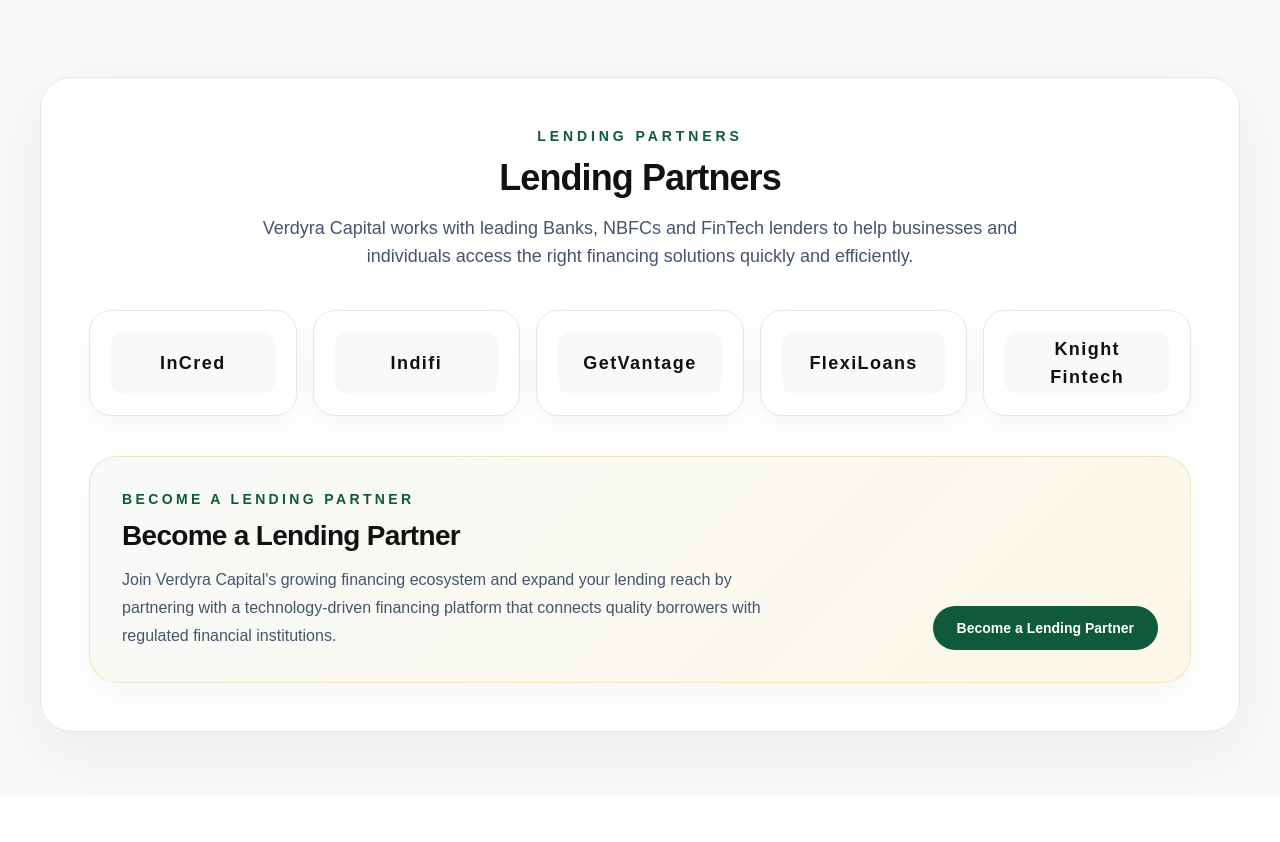
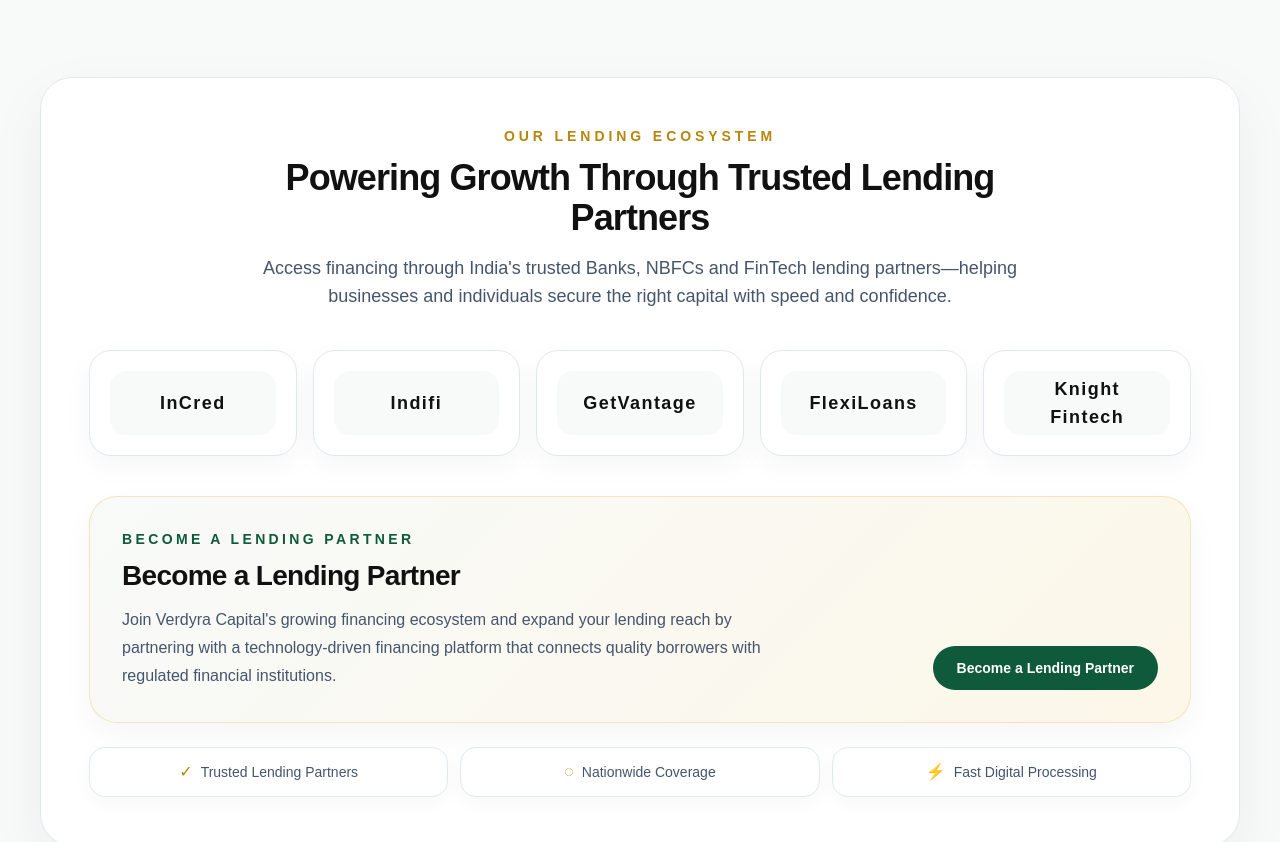
Before and after one commit to admin-verdyra/verdyra-capital, a Next.js app: page / in a window 1280 px wide. Shown: the part 3360-4202 px from the top of the page. Built offline with nearby package versions, Linux system fonts and the light colour scheme.

Commit message:
Add lending partners section and refine homepage

```diff
--- a/components/sections/PartnersSection.tsx
+++ b/components/sections/PartnersSection.tsx
@@ -6,19 +6,25 @@ const partners = [
   { name: 'Knight Fintech', url: 'https://knightfintech.com/' },
 ];
 
+const trustIndicators = [
+  { title: 'Trusted Lending Partners', icon: '✓' },
+  { title: 'Nationwide Coverage', icon: '◌' },
+  { title: 'Fast Digital Processing', icon: '⚡' },
+];
+
 export default function PartnersSection() {
   return (
     <section id="partners" className="bg-[#F8FAF9] px-6 py-14 sm:px-8 lg:px-10 lg:py-16">
       <div className="mx-auto max-w-7xl rounded-[32px] border border-slate-200 bg-white p-8 shadow-[0_20px_60px_rgba(17,17,17,0.05)] sm:p-10 lg:p-12">
         <div className="mx-auto max-w-3xl text-center">
-          <p className="text-sm font-semibold uppercase tracking-[0.28em] text-[#0F5A3A]">
-            Lending Partners
+          <p className="text-sm font-semibold uppercase tracking-[0.28em] text-[#B8860B]">
+            Our Lending Ecosystem
           </p>
           <h2 className="mt-3 text-3xl font-semibold tracking-tight text-[#111111] sm:text-4xl">
-            Lending Partners
+            Powering Growth Through Trusted Lending Partners
           </h2>
           <p className="mt-4 text-base leading-7 text-slate-600 sm:text-lg">
-            Verdyra Capital works with leading Banks, NBFCs and FinTech lenders to help businesses and individuals access the right financing solutions quickly and efficiently.
+            Access financing through India&apos;s trusted Banks, NBFCs and FinTech lending partners—helping businesses and individuals secure the right capital with speed and confidence.
           </p>
         </div>
 
@@ -62,6 +68,15 @@ export default function PartnersSection() {
             </a>
           </div>
         </div>
+
+        <div className="mt-6 grid gap-3 md:grid-cols-3">
+          {trustIndicators.map((item) => (
+            <div key={item.title} className="flex items-center justify-center gap-2 rounded-2xl border border-slate-200 bg-white px-4 py-3 text-sm font-medium text-slate-600 shadow-[0_6px_20px_rgba(17,17,17,0.03)]">
+              <span className="text-base text-[#B8860B]">{item.icon}</span>
+              <span>{item.title}</span>
+            </div>
+          ))}
+        </div>
       </div>
     </section>
   );
```
